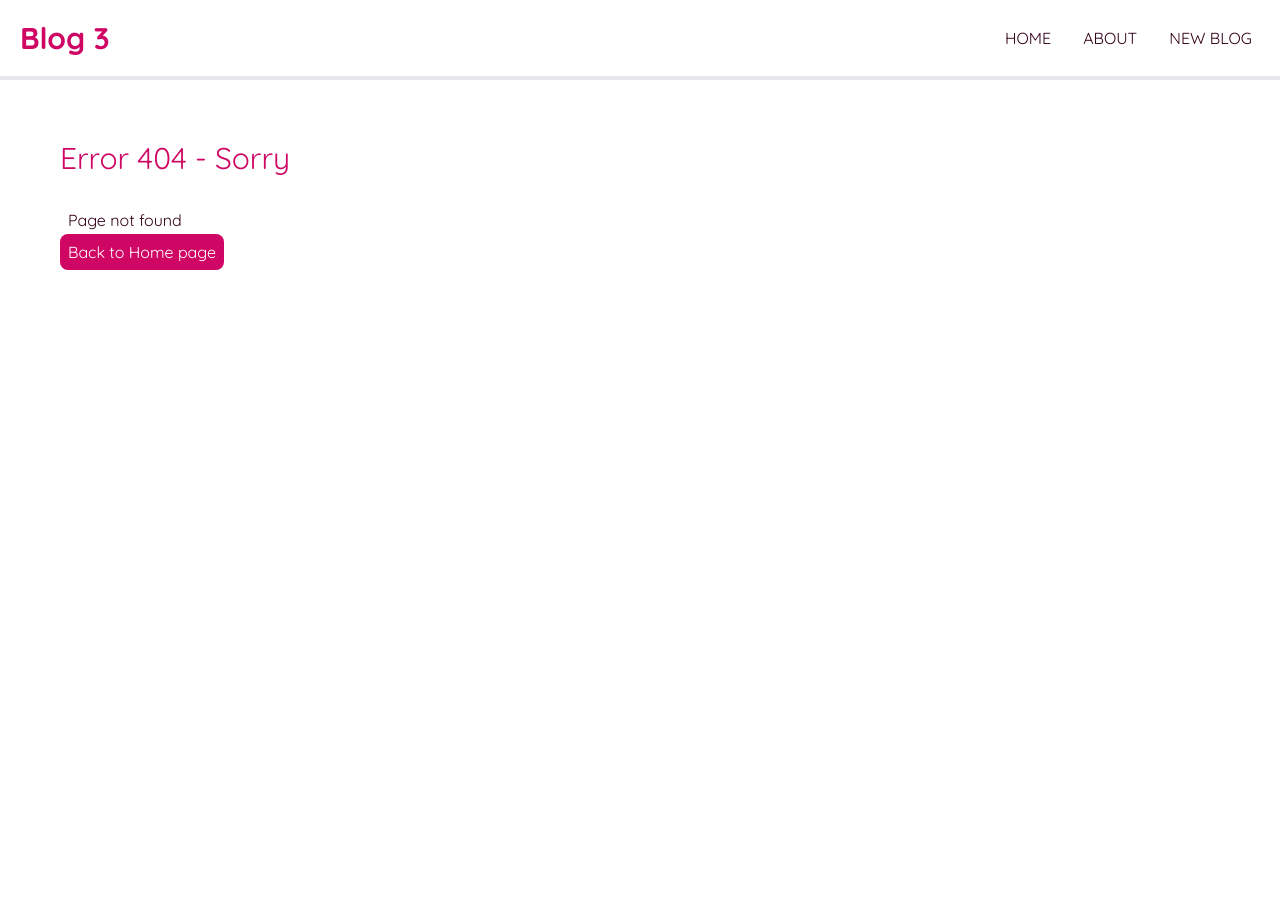
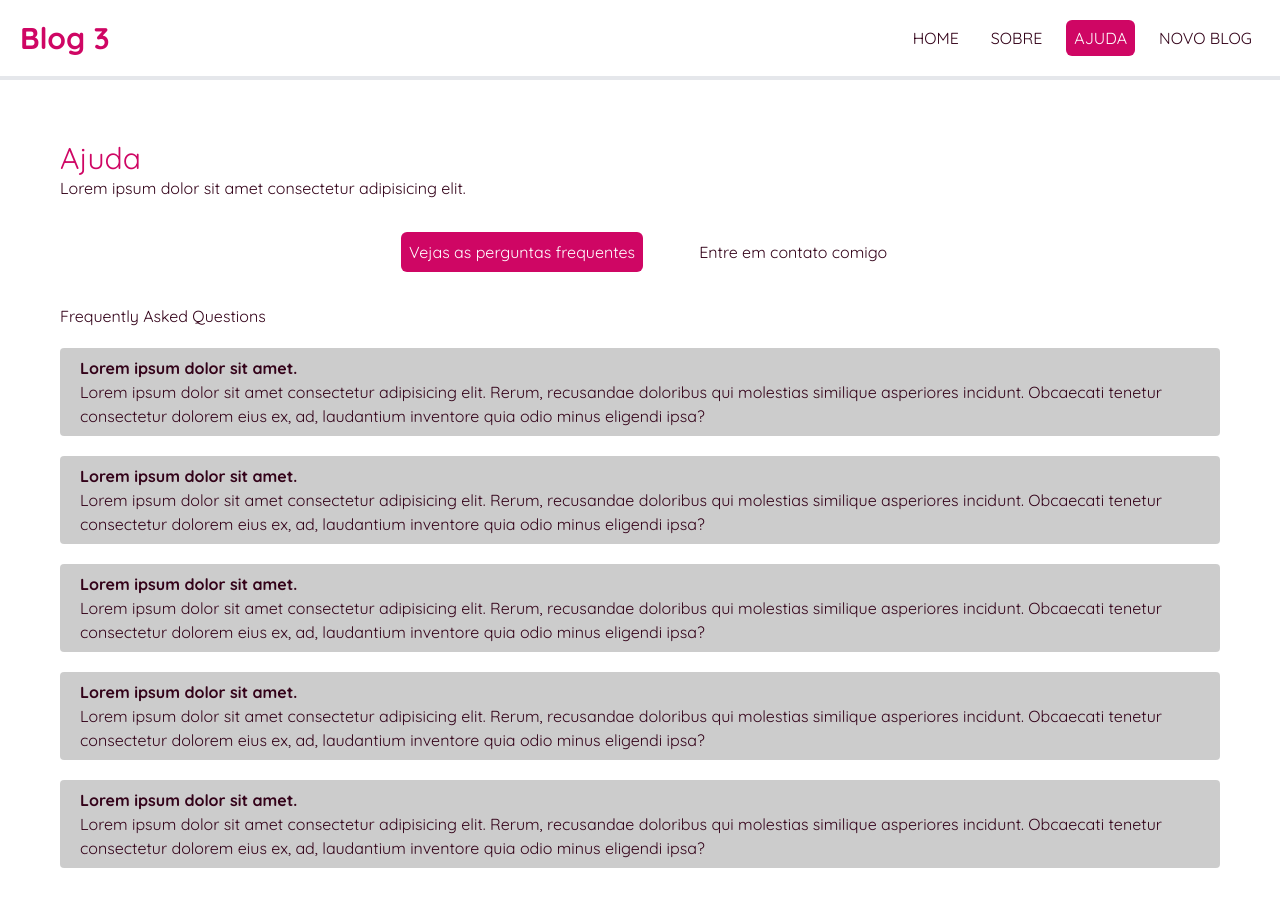
Before and after one commit to EyzRyder/React-Blog, a React (Vite) app in the folder client/: page /help/faq in a window 1280 px wide. Before the commit this address had no page. Before the commit the page ends 800 px from the top, so only its background shows below. Built offline with nearby package versions, Linux system fonts and the light colour scheme.

Commit message:
update router with Nested Routes & Layouts

```diff
--- a/client/src/App.jsx
+++ b/client/src/App.jsx
@@ -13,12 +13,20 @@ import BlogDetails from './pages/BlogDetails';
 import NotFound from './pages/NotFound';
 
 import RootLayout from './layouts/RootLayout'
+import HelpLayout from './layouts/helpLayout';
+import Contact from './pages/Help/Contact';
+import Faq from './pages/Help/Faq';
 
 const router = createBrowserRouter(
   createRoutesFromElements(
+
     <Route path='/' element={<RootLayout />}>
       <Route index element={<Home />} />
       <Route path='about' element={<About />} />
+      <Route path='help' element={<HelpLayout/>}>
+        <Route path='faq' element={<Faq />} />
+        <Route path='contact' element={<Contact />} />
+      </Route>
       <Route path='create' element={<CreateBlog />} />
       <Route path='blogs/:id' element={<BlogDetails />} />
       <Route path='*' element={<NotFound />} />
@@ -33,17 +41,3 @@ function App() {
 }
 
 export default App
-
-
-  // < div className = "w-screen h-screen bg-white" >
-  //     <Navbar />
-  //     <div className="m-[40px] p-[20px]">
-  //       <Routes>
-  //         <Route index element={<Home />} />
-  //         <Route path='about' element={<About />} />
-  //         <Route path='create' element={<CreateBlog />} />
-  //         <Route path='blogs/:id' element={<BlogDetails />} />
-  //         <Route path='*' element={<NotFound />} />
-  //       </Routes>
-  //     </div>
-  //   </ >
--- a/client/src/assets/output.css
+++ b/client/src/assets/output.css
@@ -519,12 +519,12 @@ video {
   float: right;
 }
 
+.m-0{
+  margin: 0px;
+}
+
 .m-\[40px\]{
   margin: 40px;
-}
-
-.m-0{
-  margin: 0px;
 }
 
 .m-2{
@@ -539,6 +539,11 @@ video {
 .mx-0{
   margin-left: 0px;
   margin-right: 0px;
+}
+
+.my-8{
+  margin-top: 2rem;
+  margin-bottom: 2rem;
 }
 
 .my-3{
@@ -556,6 +561,14 @@ video {
 
 .mb-8{
   margin-bottom: 2rem;
+}
+
+.mt-8{
+  margin-top: 2rem;
+}
+
+.mb-3{
+  margin-bottom: 0.75rem;
 }
 
 .box-border{
@@ -582,8 +595,16 @@ video {
   width: 100%;
 }
 
+.w-96{
+  width: 24rem;
+}
+
 .cursor-pointer{
   cursor: pointer;
+}
+
+.flex-row{
+  flex-direction: row;
 }
 
 .flex-col{
@@ -598,12 +619,20 @@ video {
   justify-content: center;
 }
 
+.gap-8{
+  gap: 2rem;
+}
+
 .rounded-md{
   border-radius: 0.375rem;
 }
 
 .rounded-lg{
   border-radius: 0.5rem;
+}
+
+.rounded{
+  border-radius: 0.25rem;
 }
 
 .border{
@@ -646,12 +675,12 @@ video {
   background-color: rgb(207 6 100 / var(--tw-bg-opacity));
 }
 
+.p-5{
+  padding: 1.25rem;
+}
+
 .p-\[20px\]{
   padding: 20px;
-}
-
-.p-5{
-  padding: 1.25rem;
 }
 
 .p-2{
@@ -700,10 +729,6 @@ video {
   font-weight: 700;
 }
 
-.font-medium{
-  font-weight: 500;
-}
-
 .font-semibold{
   font-weight: 600;
 }
@@ -750,54 +775,27 @@ video {
   color: rgb(255 255 255 / var(--tw-text-opacity));
 }
 
-.hover\:bg-primary-200:hover{
-  --tw-bg-opacity: 1;
-  background-color: rgb(143 4 69 / var(--tw-bg-opacity));
-}
-
-.hover\:bg-slate-600:hover{
-  --tw-bg-opacity: 1;
-  background-color: rgb(71 85 105 / var(--tw-bg-opacity));
-}
-
-.hover\:bg-primary-400:hover{
-  --tw-bg-opacity: 1;
-  background-color: rgb(67 2 32 / var(--tw-bg-opacity));
-}
-
-.hover\:bg-primary-100:hover{
-  --tw-bg-opacity: 1;
-  background-color: rgb(207 6 100 / var(--tw-bg-opacity));
-}
-
-.hover\:bg-primary-500:hover{
-  --tw-bg-opacity: 1;
-  background-color: rgb(28 1 13 / var(--tw-bg-opacity));
-}
-
-.hover\:bg-primary-300:hover{
-  --tw-bg-opacity: 1;
-  background-color: rgb(51 2 25 / var(--tw-bg-opacity));
-}
-
-.hover\:bg-secondary-200:hover{
-  --tw-bg-opacity: 1;
-  background-color: rgb(27 181 207 / var(--tw-bg-opacity));
-}
-
-.hover\:bg-secondary-100:hover{
-  --tw-bg-opacity: 1;
-  background-color: rgb(92 196 215 / var(--tw-bg-opacity));
-}
-
-.hover\:bg-yellow-200:hover{
-  --tw-bg-opacity: 1;
-  background-color: rgb(254 240 138 / var(--tw-bg-opacity));
+.faq .question{
+  margin-top: 1.25rem;
+  margin-bottom: 1.25rem;
+  margin-left: 0px;
+  margin-right: 0px;
+  border-radius: 0.25rem;
+  background-color: #00000033;
+  padding-top: 0.5rem;
+  padding-bottom: 0.5rem;
+  padding-left: 1.25rem;
+  padding-right: 1.25rem;
 }
 
 .hover\:bg-cyan-100:hover{
   --tw-bg-opacity: 1;
   background-color: rgb(207 250 254 / var(--tw-bg-opacity));
+}
+
+.hover\:bg-primary-200:hover{
+  --tw-bg-opacity: 1;
+  background-color: rgb(143 4 69 / var(--tw-bg-opacity));
 }
 
 .hover\:text-white:hover{
--- a/client/src/index.css
+++ b/client/src/index.css
@@ -19,3 +19,7 @@
 .active {
   @apply bg-primary-100 text-white
 }
+
+.faq .question {
+  @apply bg-[#00000033] py-2 px-5 rounded my-5 mx-0
+}
--- /dev/null
+++ b/client/src/layouts/HelpLayout.jsx
@@ -0,0 +1,17 @@
+import { NavLink, Outlet } from "react-router-dom";
+
+export default function HelpLayout() {
+    return (
+
+        <div className="" >
+            <h2 className="text-primary-100 text-3xl">Ajuda</h2>
+            <p>Lorem ipsum dolor sit amet consectetur adipisicing elit.</p>
+            <nav className="flex justify-center gap-8 my-8 mx-0">
+                <NavLink className="NavLink" to="faq">Vejas as perguntas frequentes</NavLink>
+                <NavLink className="NavLink" to="contact">Entre em contato comigo</NavLink>
+            </nav>
+            <Outlet/>
+        </div>
+
+    );
+}
--- a/client/src/layouts/RootLayout.jsx
+++ b/client/src/layouts/RootLayout.jsx
@@ -8,13 +8,14 @@ export default function RootLayout() {
                 <h1 className="text-primary-100 text-3xl font-bold">Blog 3</h1>
                 <div className="ml-auto">
                     <NavLink to="/" className="NavLink">HOME</NavLink>
-                    <NavLink to="about" className="NavLink">ABOUT</NavLink>
-                    <NavLink to="create" className="NavLink">NEW BLOG</NavLink>
+                    <NavLink to="about" className="NavLink">SOBRE</NavLink>
+                    <NavLink to="help" className="NavLink">AJUDA</NavLink>
+                    <NavLink to="create" className="NavLink">NOVO BLOG</NavLink>
                 </div>
             </nav>
-            <div className="m-[40px] p-[20px]">
+            <main className="m-[40px] p-[20px]">
                 <Outlet />
-            </div>
+            </main>
         </div>
 
     );
--- /dev/null
+++ b/client/src/pages/Help/Contact.jsx
@@ -0,0 +1,24 @@
+import { Form, redirect, useActionData } from "react-router-dom"
+
+export default function Contact() {
+    const data = useActionData()
+
+    return (
+        <div className="flex flex-col justify-center items-center">
+            <h3>Contact Us</h3>
+            <Form method="post" action="/help/contact" className="mt-8 w-96">
+                <label>
+                    <span className="block mb-3">Your email:</span>
+                    <input className="block mb-8 p-2 rounded border border-solid border-[#ddd] box-border w-full" type="email" name="email" required />
+                </label>
+                <label>
+                    <span className="block mb-3">Your message:</span>
+                    <textarea className="block mb-8 p-2 rounded  border border-solid border-[#ddd] box-border w-full" name="message" required></textarea>
+                </label>
+                <button className="bg-primary-100 text-white NavLink">Submit</button>
+
+                {/* {data && data.error && <p>{data.error}</p>} */}
+            </Form>
+        </div>
+    );
+}
--- /dev/null
+++ b/client/src/pages/Help/Faq.jsx
@@ -0,0 +1,33 @@
+export default function Faq() {
+    return (
+        <div className="faq">
+            <h3>Frequently Asked Questions</h3>
+
+            <div className="question">
+                <p><strong>Lorem ipsum dolor sit amet.</strong></p>
+                <p>Lorem ipsum dolor sit amet consectetur adipisicing elit. Rerum, recusandae doloribus qui molestias similique asperiores incidunt. Obcaecati tenetur consectetur dolorem eius ex, ad, laudantium inventore quia odio minus eligendi ipsa?</p>
+            </div>
+
+            <div className="question">
+                <p><strong>Lorem ipsum dolor sit amet.</strong></p>
+                <p>Lorem ipsum dolor sit amet consectetur adipisicing elit. Rerum, recusandae doloribus qui molestias similique asperiores incidunt. Obcaecati tenetur consectetur dolorem eius ex, ad, laudantium inventore quia odio minus eligendi ipsa?</p>
+            </div>
+
+            <div className="question">
+                <p><strong>Lorem ipsum dolor sit amet.</strong></p>
+                <p>Lorem ipsum dolor sit amet consectetur adipisicing elit. Rerum, recusandae doloribus qui molestias similique asperiores incidunt. Obcaecati tenetur consectetur dolorem eius ex, ad, laudantium inventore quia odio minus eligendi ipsa?</p>
+            </div>
+
+            <div className="question">
+                <p><strong>Lorem ipsum dolor sit amet.</strong></p>
+                <p>Lorem ipsum dolor sit amet consectetur adipisicing elit. Rerum, recusandae doloribus qui molestias similique asperiores incidunt. Obcaecati tenetur consectetur dolorem eius ex, ad, laudantium inventore quia odio minus eligendi ipsa?</p>
+            </div>
+
+            <div className="question">
+                <p><strong>Lorem ipsum dolor sit amet.</strong></p>
+                <p>Lorem ipsum dolor sit amet consectetur adipisicing elit. Rerum, recusandae doloribus qui molestias similique asperiores incidunt. Obcaecati tenetur consectetur dolorem eius ex, ad, laudantium inventore quia odio minus eligendi ipsa?</p>
+            </div>
+
+        </div>
+    );
+}
```
Lines whose indentation alone changed are shown as unchanged.
